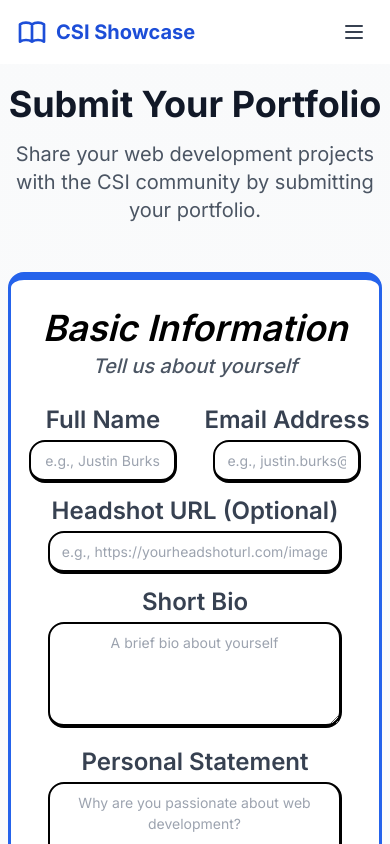
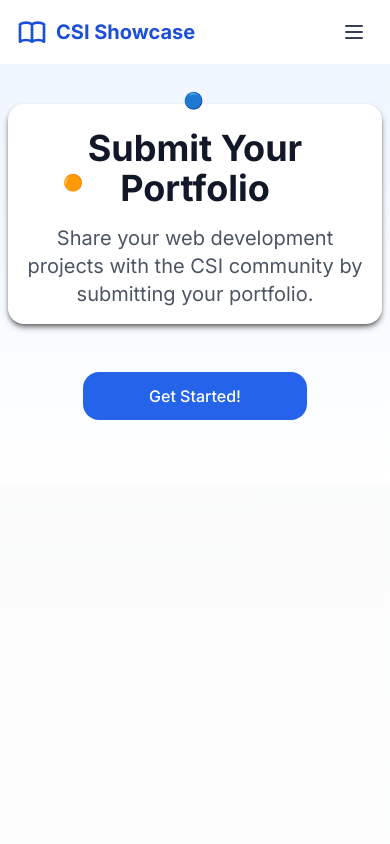
Before and after one commit to justinburks19/student-showcase-main, a Next.js app in the folder student-portfolio-showcase/: page /submit in a window 390 px wide. Shown: the top 844 px of the page. Built offline with nearby package versions, Linux system fonts and the light colour scheme.

Commit message:
Add framer-motion for animations and enhance form components with responsive styles

```diff
--- a/student-portfolio-showcase/app/submit/page.tsx
+++ b/student-portfolio-showcase/app/submit/page.tsx
@@ -7,9 +7,13 @@ import {Checkbox} from "./selections/checkbox"; // Import the reusable Checkbox
 import {YearDropdown} from "./selections/yearsDrop"; // Import the reusable YearDropdown component
 import {SemesterDropdown} from "./selections/semesterDrop"; // Import the reusable SemesterDropdown component
 import {CheckBoxExplained} from "./selections/checkBoxExplained"; // Import the reusable CheckBoxExplained component
+import { motion as m} from "framer-motion";
+import { size } from "zod/v4";
+import { get } from "http";
 export default function Page() {
   const [submit, setSubmit] = useState(false); // State to track form submission
   const [addProject, setAddProject] = useState(1); // State to track number of projects added
+  const [getStarted, setGetStarted] = useState(false); // State to track if user has started filling the form
   // List of key skills for checkbox options
   const keySkills = [
     "HTML",
@@ -51,10 +55,9 @@ export default function Page() {
   keySkills.sort(); // Sort keySkills in alphabetical order
   majorOptions.sort(); // Sort majorOptions in alphabetical order
 
-  const basicInfo = `py-1 border border-black rounded-2xl px-3 py-2 focus:outline-none focus:ring-1 focus:ring-black border-l-[2px] border-t-[2px] border-r-[3px] border-b-[4px] w-[80%] md:w-[60%] mx-auto text-center text-[clamp(14px,1.5vw,18px)]`;
+  const basicInfo = `py-1 border border-black rounded-2xl px-3 py-2 focus:outline-none border-l-[2px] border-t-[2px] border-r-[3px] border-b-[4px] w-[80%] md:w-[60%] mx-auto text-center text-[clamp(14px,1.5vw,18px)]`;
   const projectInfo =
-    "py-1 border border-black rounded-2xl px-3 py-2 focus:outline-none focus:ring-1 focus:ring-black border-l-[2px] border-t-[2px] border-r-[3px] border-b-[4px] w-[90%] md:w-[50%] mx-auto text-center text-[clamp(14px,1.5vw,18px)]";
-
+    "py-1 border border-black rounded-2xl px-3 py-2 focus:outline-none border-l-[2px] border-t-[2px] border-r-[3px] border-b-[4px] w-[90%] md:w-[50%] mx-auto text-center text-[clamp(14px,1.5vw,18px)]";
   //Handle Another project addition
   const handleAddProject = () => {
     //validation for new entry
@@ -76,9 +79,10 @@ export default function Page() {
     // Check if all required fields are filled
     for (const id of requiredIds) {
         const element = document.getElementById(id) as
-        | HTMLInputElement
-        | HTMLTextAreaElement
-        | null;
+        | HTMLInputElement // for text and url inputs
+        | HTMLTextAreaElement // for textarea inputs
+        | HTMLSelectElement // for select dropdowns
+
         if (!element) continue; // Skip if element not found
 
         // Additional validation for URL fields
@@ -160,8 +164,34 @@ const handlesubmit = (event: React.FormEvent<HTMLFormElement>) => {
 ]
 
   return (
-    <div className="container mx-auto px-2 sm:px-6 lg:px-8 py-5">
-      <div className="text-center mb-12">
+    <div className="w-full bg-gradient-to-b from-primary-50 to-white">
+    <div className="container mx-auto px-2 sm:px-6 lg:px-8 py-10 bg-gradient-to-b from-primary-50 to-white">
+      {!getStarted && (
+      <m.div className="relative gpu-acceleration py-5 text-center mb-12 pb-4 px-4 border-t-[4px] border-transparent rounded-2xl bg-white shadow-md shadow-black/50"
+      initial={{ opacity: 0.7, translateY: 0, borderColor:"Transparent"}}
+      animate={{ opacity: 1,  translateY: [-20, 0, -15, 0, -10, 0, -5, 0], borderColor:["Transparent", "Black", "Transparent"]}}
+      transition={{duration: 1, repeatType: "mirror", }}
+      >
+
+          <m.div className="flex absolute text-[clamp(1rem,2.2vw,3rem)]
+          mx-auto
+          inset-0
+          w-[50%]
+          select-none"
+
+          initial={{ opacity: 0.7, }}
+        animate={{ opacity: 1, rotate: 360,fontSize: ["clamp(1rem,2.2vw,3rem)", "clamp(1rem,3.3vw,3rem)"] }}
+        transition={{ duration: 3,repeat: Infinity, repeatType: "loop", ease: "linear"}}>🟠
+        </m.div>
+        <m.div className="flex absolute text-[clamp(1rem,2.2vw,3rem)]
+          mx-auto
+          inset-0
+          w-[40%]
+          select-none"
+           initial={{ opacity: 0.7, }}
+        animate={{ opacity: 1, rotate: -360, fontSize: ["clamp(1rem,2.2vw,3rem)", "clamp(1rem,1vw,3rem)"] }}
+        transition={{ duration: 3,repeat: Infinity, repeatType: "loop", ease: "linear"}}>🔵
+          </m.div>
         <h1 className="text-4xl md:text-5xl font-bold text-gray-900 mb-4">
           Submit Your Portfolio
         </h1>
@@ -169,9 +199,17 @@ const handlesubmit = (event: React.FormEvent<HTMLFormElement>) => {
           Share your web development projects with the CSI community by
           submitting your portfolio.
         </p>
+      </m.div>
+      )}
+
+      <div>
+        <button onClick={() => setGetStarted(true)} className={`mb-6 w-[60%] md:w-[40%] lg:w-[30%] bg-blue-600 text-white font-medium py-3 px-4 rounded-2xl hover:bg-blue-700 focus:outline-none focus:ring-2 focus:ring-black mx-auto flex justify-center ${getStarted ? 'hidden' : ''}`}>
+          Get Started!
+        </button>
       </div>
-
       {/* Formspree integration for handling form submissions */}
+      {getStarted && (
+        <>
       {!submit ? (
         <>
       <div className="max-w-8xl mx-auto bg-white pt-1 rounded-2xl border-l-[3px] border-t-[8px] border-b-[3px] border-r-[3px] border-blue-600">
@@ -447,6 +485,11 @@ const handlesubmit = (event: React.FormEvent<HTMLFormElement>) => {
 
         </div>
       )}
+        </>
+    )}
     </div>
+
+    </div>
+
   );
 }
--- a/student-portfolio-showcase/app/submit/selections/checkbox.tsx
+++ b/student-portfolio-showcase/app/submit/selections/checkbox.tsx
@@ -52,7 +52,7 @@ return (
               />
               <label
                 htmlFor={skill}
-                className="text-md font-medium text-gray-700 "
+                className="font-medium text-gray-700 text-sm md:text-md lg:text-lg"
               >
                 {skill}
               </label>
@@ -66,7 +66,7 @@ return (
             id={`${name}-other`}
             name={`${name}-other`}
             placeholder={`Other ${label}`}
-            className={`border-gray-400 text-center w-full border rounded-2xl px-3 py-2 focus:outline-none focus:ring-1 focus:ring-black border-l-[2px] border-t-[2px] border-r-[2px] border-b-[2px]`}
+            className={`border-gray-400 text-center w-full border rounded-2xl px-3 py-2 focus:outline-none focus:ring-1 focus:ring-black border-l-[2px] border-t-[2px] border-r-[2px] border-b-[2px] text-sm md:text-md lg:text-lg`}
           />
         </div>
 
--- a/student-portfolio-showcase/app/submit/selections/formSection.tsx
+++ b/student-portfolio-showcase/app/submit/selections/formSection.tsx
@@ -1,3 +1,4 @@
+  import {motion} from "framer-motion";
   // Reusable Form Section Component
   type FormSectionProps = {
     title: string;
@@ -8,16 +9,20 @@
     // FormSection component to structure form sections
  export function FormSection({ title, subtitle, children }: FormSectionProps) {
     return (
-      <section className="mb-10">
+      <motion.section
+      initial={{ opacity: 0, y: 20 }}
+      animate={{ opacity: 1, y: 0 }}
+      transition={{ duration: 1 }}
+      className="mb-10">
         <h2 className="italic text-4xl font-semibold text-black mb-1 text-center">
           {title}
         </h2>
         {subtitle && (
-          <p className="text-xl font-medium text-gray-600 mb-6 text-center italic">
+          <p className="text-xl font-medium text-gray-600 mb-6 text-center italic ">
             {subtitle}
           </p>
         )}
         {children}
-      </section>
+      </motion.section>
     );
   }
--- a/student-portfolio-showcase/app/submit/selections/semesterDrop.tsx
+++ b/student-portfolio-showcase/app/submit/selections/semesterDrop.tsx
@@ -29,7 +29,7 @@
                     id={id}
                     name={name}
                     required={required}
-                    className={className}
+                    className={className + " text-sm md:text-md lg:text-lg"}
                 >
                     <option value="" disabled selected>Select semester</option>
                     {semesterYearOptions.map((option) => (
--- a/student-portfolio-showcase/app/submit/selections/textField.tsx
+++ b/student-portfolio-showcase/app/submit/selections/textField.tsx
@@ -47,7 +47,7 @@
               rows={rows}
               placeholder={placeholder}
               required={required}
-              className={className}
+              className={className + " text-sm md:text-md lg:text-lg"}
             />
           ) : (
             <input
@@ -56,7 +56,7 @@
               type={type}
               placeholder={placeholder}
               required={required}
-              className={className}
+              className={className + " text-xs md:text-md lg:text-lg "}
             />
           )}
         </div>
--- a/student-portfolio-showcase/app/submit/selections/yearsDrop.tsx
+++ b/student-portfolio-showcase/app/submit/selections/yearsDrop.tsx
@@ -15,13 +15,15 @@
                 <label htmlFor={id} className="block text-sm font-medium text-gray-700 align-center mb-1">
                     <h1 className="text-2xl font-md font-semibold">{label}</h1>
                 </label>
+
                 <select
                     id={id}
                     name={name}
                     required={required}
-                    className={className}
+                    className={className + " text-sm md:text-md lg:text-lg"}
+                    defaultValue=""
                 >
-                    <option value="" disabled selected>Select your graduation year</option>
+                    <option value=""> Select your graduation year</option>
                     {years.map((year) => (
                         <option key={year} value={year}>{year}</option>
                     ))}
--- a/student-portfolio-showcase/package.json
+++ b/student-portfolio-showcase/package.json
@@ -13,6 +13,7 @@
   "dependencies": {
     "animejs": "^4.0.0",
     "clsx": "^2.1.1",
+    "framer-motion": "^12.23.24",
     "next": "^15.5.6",
     "react": "^19.0.0",
     "react-dom": "^19.0.0",
```
Also changed, not shown: 1 other file (tests, documents, lock files or other folders).
